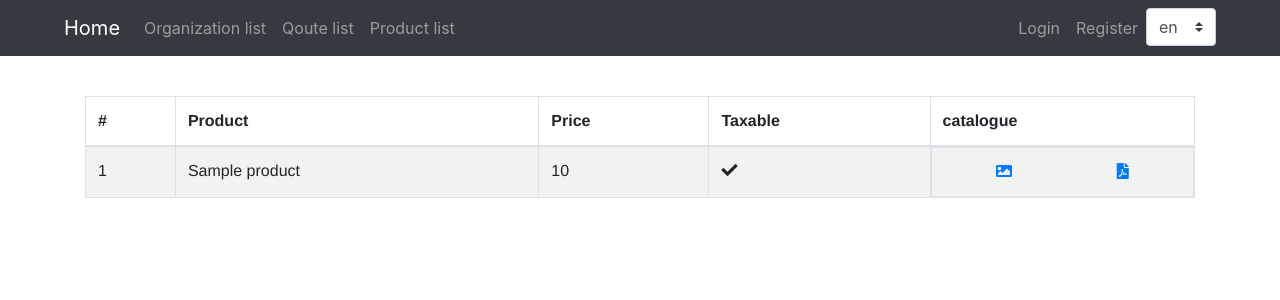
After one commit to HamzehMahmoudi/CRM_project, a Django app: page /organization/product/list in a window 1280 px wide. The commit adds this page. Shown: the top 300 px of the page. Run offline with Django 3.2, Linux system fonts and the light colour scheme; tables that the repository leaves empty hold one stand-in row (values such as "Sample post"); parts of the project's set-up code (start-up, migrations or seed data) failed here and were passed over; some libraries are stand-ins or nearby versions.

Commit message:
product list added

```diff
--- a/organization/templates/organization/organlist.html
+++ b/organization/templates/organization/organlist.html
@@ -19,7 +19,9 @@
             <td>{{ org.name}}</td>
             <td>{{org.creator.username}}</td>
             <td >{{org.agent}}</td>
-            <td><a href="{% url 'add-followup' org.pk %}"><i class="fas fa-bullhorn"></i></a></td>
+            <td  class="d-flex justify-content-around" ><a href="{% url 'add-followup' org.pk %}"><i class="fas fa-bullhorn"></i></a>
+                <a  href="{% url "orgdetail" org.pk %}" data-toggle="tooltip" data-placement="top" title="View"> <i class="fa fa-eye" aria-hidden="true"></i></a>
+            </td>
         </tr>
         {% endfor %}
     </table>
--- /dev/null
+++ b/organization/templates/organization/product_list.html
@@ -0,0 +1,30 @@
+{% extends 'users/base.html' %}
+{% load i18n %}
+{% block body %}
+    <table style="font-family:'Franklin Gothic Medium', 'Arial Narrow', Arial, sans-serif" class="table table-bordered table-striped {% if bidi == rtl %}rtl{% endif %}">
+        <h1 class="text-success rtl ">
+        </h1>
+        <thead>
+            <tr>
+                <th>#</th>
+                <th>{% trans "Product" %}</th>
+                <th>{% trans "Price" %}</th>
+                <th>{% trans "Taxable" %}</th>
+                <th>{% trans "catalogue" %}</th>
+            </tr>
+        </thead>
+        {% for p in page_obj %}
+        <tr>
+            <td>{{ forloop.counter }}</td>
+            <td>{{ p.name}}</td>
+            <td>{{p.price}}</td>
+            <td>{% if p.taxable %}<i class="fas fa-check"></i>{% else %}<i class="fas fa-ban"></i>{% endif %}</td>
+            <td class="d-flex justify-content-around" >
+                <a href="{{p.img_catalogue.url}}"><i class="fas fa-image"></i></a>
+                <a href="{{p.pdf_catalogue.url}}"><i class="fas fa-file-pdf"></i></a>
+
+            </td>
+        </tr>
+        {% endfor %}
+    </table>
+    {% endblock body %}
--- a/organization/urls.py
+++ b/organization/urls.py
@@ -6,6 +6,7 @@ urlpatterns = [
     path("", views.Organlist.as_view(), name="organlist"),
     path("create", views.CreateOragan.as_view(), name="createorgan"),
     path("detail/<int:pk>", views.OrgDetail.as_view(), name="orgdetail"),
+    path("product/list", views.ProductList.as_view(), name="product-list")
 
 
 ]
--- a/organization/views.py
+++ b/organization/views.py
@@ -42,3 +42,8 @@ class OrgDetail(generic.DetailView):
             return super().get(request, *args, **kwargs)
         else:
             raise PermissionDenied
+
+
+class ProductList(generic.ListView):
+    model = models.Product
+    paginate_by = 10
--- a/sales/templates/sales/quotedetail.html
+++ b/sales/templates/sales/quotedetail.html
@@ -16,7 +16,7 @@
    <!-- <dt class="col-sm-3">{% trans "date" %}</dt>
     <dd class="col-sm-9">{{ object.created_on.date }} {{ object.created_on.time }}</dd> -->
 </dl>
-<table class="table table-bordered table-striped {% if bidi == rtl %}rtl{% endif %}">
+<table class="table table-bordered table-striped">
         <thead>
         <tr>
             <th>#</th>
--- a/users/templates/users/base.html
+++ b/users/templates/users/base.html
@@ -23,10 +23,13 @@
     <div class="collapse navbar-collapse" id="navbarSupportedContent">
       <ul class="navbar-nav mr-auto">
         <li class="nav-item">
-          <a class="nav-link" href="{% url 'organlist' %}">organization list</a>
+          <a class="nav-link" href="{% url 'organlist' %}">Organization list</a>
         </li>
         <li class="nav-item">
-          <a class="nav-link" href="{% url 'quotelist' %}">Qoutlist</a>
+          <a class="nav-link" href="{% url 'quotelist' %}">Qoute list</a>
+        </li>
+        <li class="nav-item">
+          <a class="nav-link" href="{% url 'product-list' %}">Product list</a>
         </li>
       </ul>
       <ul class="navbar-nav my-2 mr-5 my-lg-0">
```
Also changed, not shown: sales/views.py (+17 -10 lines).
